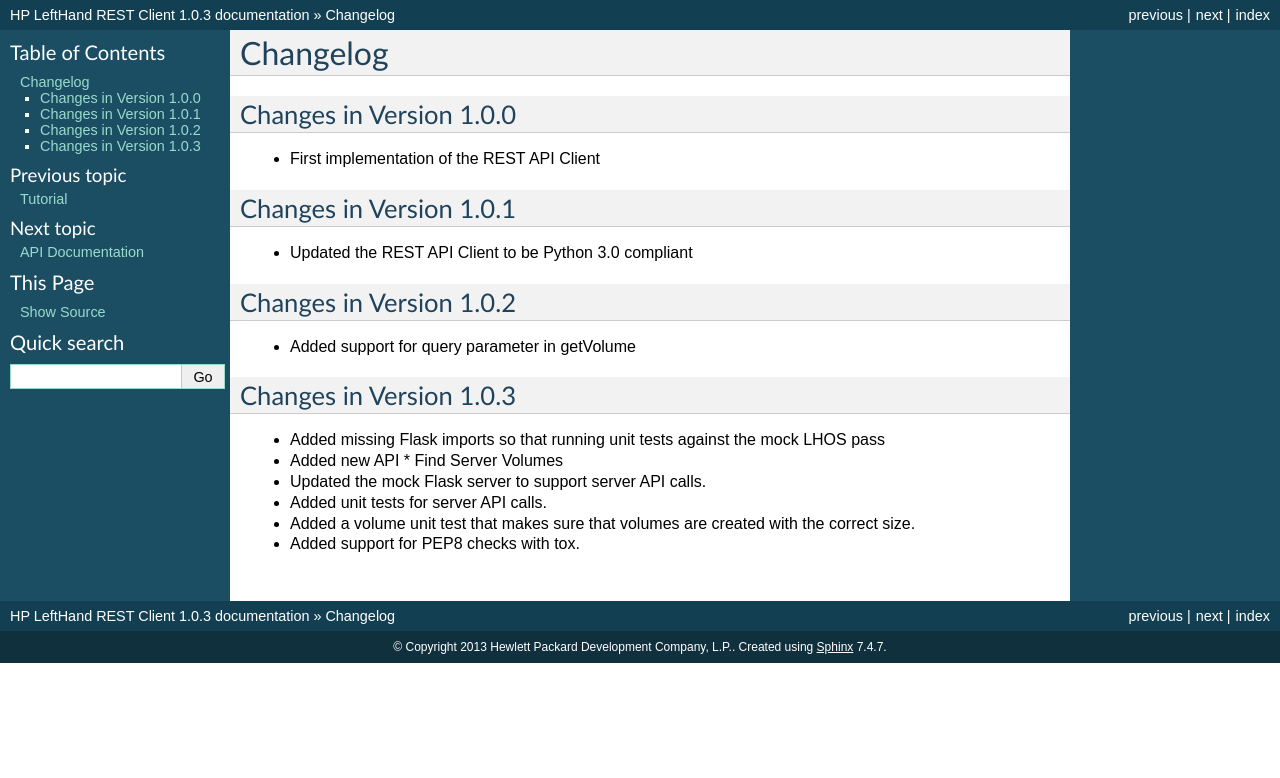
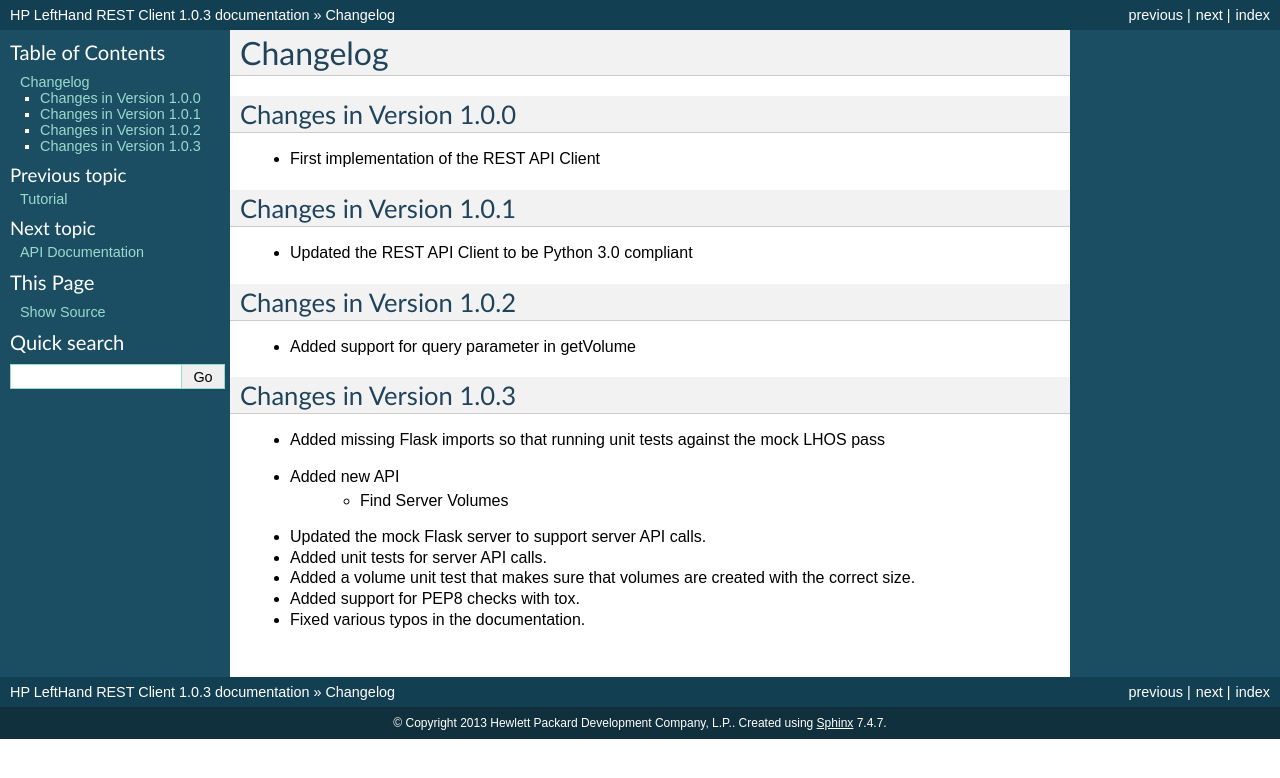
Before and after one commit to openstack-archive/deb-python-hplefthandclient, a Sphinx documentation site: the page built from docs/changelog.rst, in a window 1280 px wide. Shown: the top 778 px of the page. Built offline with Sphinx 7.4.7, drawn with Linux system fonts in a browser that asks for light colours.

Commit message:
Documentation fixes
Fixed various typos/errors/missing pages in the documentation.

Change-Id: Ia254d472780434b159c08a8bd11004914ea9dfbc

```diff
--- a/docs/changelog.rst
+++ b/docs/changelog.rst
@@ -5,28 +5,29 @@
 Changes in Version 1.0.0
 ------------------------
 
-- First implementation of the REST API Client
+* First implementation of the REST API Client
 
 Changes in Version 1.0.1
 ------------------------
 
-- Updated the REST API Client to be Python 3.0 compliant
+* Updated the REST API Client to be Python 3.0 compliant
 
 Changes in Version 1.0.2
 ------------------------
 
-- Added support for query parameter in getVolume
+* Added support for query parameter in getVolume
 
 Changes in Version 1.0.3
 ------------------------
 
-- Added missing Flask imports so that running unit tests against the mock LHOS
+* Added missing Flask imports so that running unit tests against the mock LHOS
   pass
-- Added new API
-  * Find Server Volumes
-- Updated the mock Flask server to support server API
+* Added new API
+   - Find Server Volumes
+* Updated the mock Flask server to support server API
   calls.
-- Added unit tests for server API calls.
-- Added a volume unit test that makes sure that volumes are created with the
+* Added unit tests for server API calls.
+* Added a volume unit test that makes sure that volumes are created with the
   correct size.
-- Added support for PEP8 checks with tox.
+* Added support for PEP8 checks with tox.
+* Fixed various typos in the documentation.
```
Also changed, not shown: docs/api/hplefthandclient/http.rst (+2 -10 lines), 2 other files.
